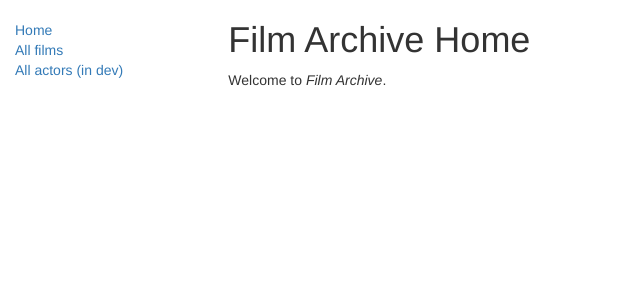
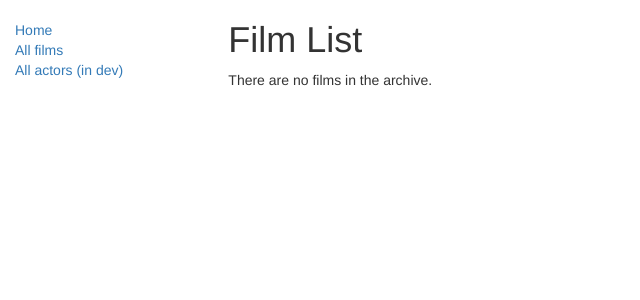
Before and after one commit to maximspbu/django-film-archive, a Django app: page /films/ in a window 1280 px wide. Shown: the top 300 px of the page, without its empty margins (0-640 px from the left). Run offline with Django 5.2, Linux system fonts and the light colour scheme; data that the repository does not hold is empty; some libraries are stand-ins or nearby versions.

Commit message:
upd film list, add film detail view and template

```diff
--- a/films/templates/films/film_list.html
+++ b/films/templates/films/film_list.html
@@ -1,8 +1,19 @@
 {% extends "base_generic.html" %}
 
 {% block content %}
-  <h1>Film Archive Home</h1>
-  <p>
-    Welcome to <em>Film Archive</em>.
-  </p>
+    <h1>Film List</h1>
+
+    {% if film_list %}
+    <ul>
+
+      {% for film in film_list %}
+      <li>
+        <a href="{{ film.get_absolute_url }}">{{ film.name }}</a> ({{film.release_date}})
+      </li>
+      {% endfor %}
+
+    </ul>
+    {% else %}
+      <p>There are no films in the archive.</p>
+    {% endif %}
 {% endblock %}
--- a/films/urls.py
+++ b/films/urls.py
@@ -1,6 +1,8 @@
 from django.urls import include, path
-from .views import HomePage
+from .views import HomePage, FilmDetail
+
 
 urlpatterns = [
-    path('', HomePage.as_view(), name='home'),
+    path('', HomePage.as_view(), name='films_home'),
+    path('<int:pk>/', FilmDetail.as_view(), name='film_detail'),
 ]
--- a/films/views.py
+++ b/films/views.py
@@ -1,9 +1,21 @@
+from typing import Any
+from django.db.models.query import QuerySet
 from django.shortcuts import render
-from django.views.generic import ListView
+from django.views.generic import DetailView, ListView
 from .models import Film
 
 
 class HomePage(ListView):
     model = Film
-    # template = 'films/main.html'
-    # context_object_name = 'home'
+    template = 'films/film_list.html'
+    context_object_name = 'film_list'
+
+    def get_queryset(self) -> QuerySet[Any]:
+        return self.model.objects.all()[:5]
+
+    # def get_context_data(self, **kwargs: Any) -> dict[str, Any]:
+    #     return super().get_context_data(**kwargs)  # 1) get context from super class 2) update context 3) return updated context
+
+class FilmDetail(DetailView):
+    model = Film
+    template = 'films/film_detail.html'
```
Also changed, not shown: films/templates/films/film_detail.html (added, +15 -0 lines).
